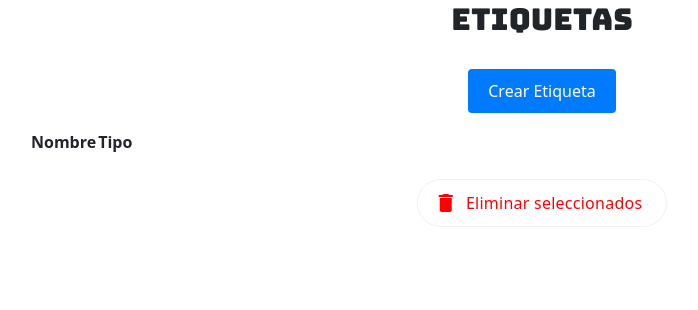
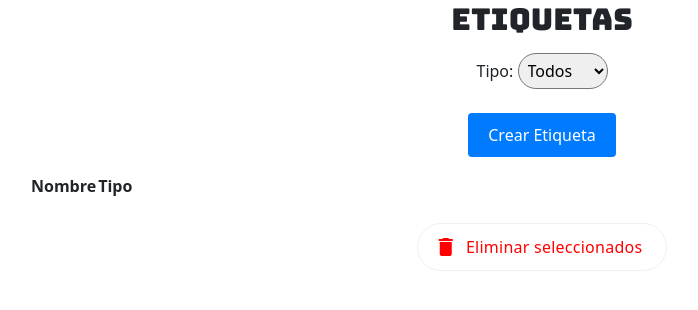
Before and after one commit to mdlunag/django-projects, a Django app: page /moneitas/etiquetas/ in a window 1280 px wide. Shown: the part 85-395 px from the top of the page, without its empty margins (98-796 px from the left). Run offline with Django 4.2, Linux system fonts and the light colour scheme; the visitor is signed in with stand-in values (Sample User, id 1); data that the repository does not hold is empty.

Commit message:
[IMP] moneitas: add day of the week in Date, filter labels by type

```diff
--- a/moneitas/forms.py
+++ b/moneitas/forms.py
@@ -54,3 +54,14 @@
         required=False,
         label="Tipo de registro",
     )
+
+class FiltroEtiquetasListForm(forms.Form):
+    def __init__(self, *args, **kwargs):
+        user = kwargs.pop('user', None)  # Obtiene el usuario de los argumentos
+        super(FiltroEtiquetasListForm, self).__init__(*args, **kwargs)
+
+    tipo = forms.ChoiceField(
+        choices=(('ingreso', 'Ingreso'), ('gasto', 'Gasto'),('', 'Todos')),
+        required=False,
+        label="Tipo de registro",
+    )
--- a/moneitas/templates/moneitas/dashboard.html
+++ b/moneitas/templates/moneitas/dashboard.html
@@ -1,5 +1,5 @@
 {% extends "moneitas/base_template.html" %}
-
+{% load humanize %}
 
 {% block title %}
     Dashboard de Finanzas
@@ -116,7 +116,7 @@
                             {% if registro.tipo == 'gasto' %}-{% endif %}
                             {{ registro.monto }}
                         </td>
-                        <td>{{ registro.fecha }}</td>
+                        <td>{{ registro.fecha|date:"D, M j, Y" }}</td>
                         <td>{{ registro.etiqueta.nombre }}</td>
                         <td>{{ registro.nota }}</td>
                         <td style="width: 1%;">
--- a/moneitas/templates/moneitas/etiquetas.html
+++ b/moneitas/templates/moneitas/etiquetas.html
@@ -8,6 +8,22 @@
 {% block content %}
 <div style="text-align: center;">
     <h1>Etiquetas</h1>
+
+    <form method="get" id="filtro-form" class="d-flex justify-content-center mt-3">
+        <div class="form-group text-center mx-3">
+                <label for="{{ filtro_form.tipo.id_for_label }}">Tipo:</label>
+                {{ filtro_form.tipo }}
+        </div>
+    </form>
+    <script>
+        const filtroForm = document.getElementById('filtro-form');
+        const filtroTipos = document.querySelector('select[name="tipo"]');
+
+        filtroTipos.addEventListener('change', function () {
+            filtroForm.submit(); // Envía automáticamente el formulario cuando cambia la selección
+        });
+
+    </script>
 
     </br>
      <a href="{% url 'crear_etiqueta' %}" class="btn-crear mb-3">Crear Etiqueta</a>
--- a/moneitas/templates/moneitas/to_do.html
+++ b/moneitas/templates/moneitas/to_do.html
@@ -42,7 +42,7 @@
     <li data-id="{{ task_done.id }}">
         <input type="checkbox">
         <label>{{task_done.nombre}}</label>
-        <input type="text" class="todo">
+        <input type="text" class="todo" style="display:none;">
         <button class="edit todo">Edit</button>
         <button class="delete todo">Delete</button>
     </li>
--- a/moneitas/views.py
+++ b/moneitas/views.py
@@ -1,5 +1,5 @@
 from .models import RegistroFinanciero, Task, Etiqueta
-from .forms import RegistroFinancieroForm, FiltroDashboardForm
+from .forms import RegistroFinancieroForm, FiltroDashboardForm, FiltroEtiquetasListForm
 
 from calendar import month_name
 from datetime import date, timedelta
@@ -99,9 +99,19 @@
             if request.POST.get(f"eliminar_{etiqueta.id}") == 'on':
                 etiqueta.delete()
         return redirect('lista_etiquetas')
+
+    # Procesar el formulario de filtro
+    filtro_form = FiltroEtiquetasListForm(request.GET, user=request.user)
+
+    if filtro_form.is_valid():
+        tipo_seleccionado = filtro_form.cleaned_data.get('tipo')
+        if tipo_seleccionado and tipo_seleccionado != '':
+            etiquetas = etiquetas.filter(tipo=tipo_seleccionado)
+
     return render(request, 'moneitas/etiquetas.html', {
         'etiquetas': etiquetas,
         'etiquetas_disabled': True,
+        'filtro_form': filtro_form,
         },)
 
 @login_required
--- a/mysite/settings.py
+++ b/mysite/settings.py
@@ -41,6 +41,7 @@
     'django.contrib.admin',
     'django.contrib.auth',
     'django.contrib.contenttypes',
+    'django.contrib.humanize',
     'django.contrib.sessions',
     'django.contrib.messages',
     'django.contrib.staticfiles',
```
